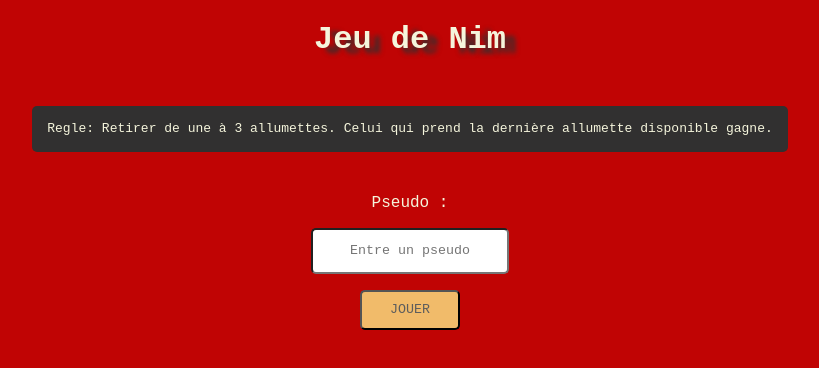
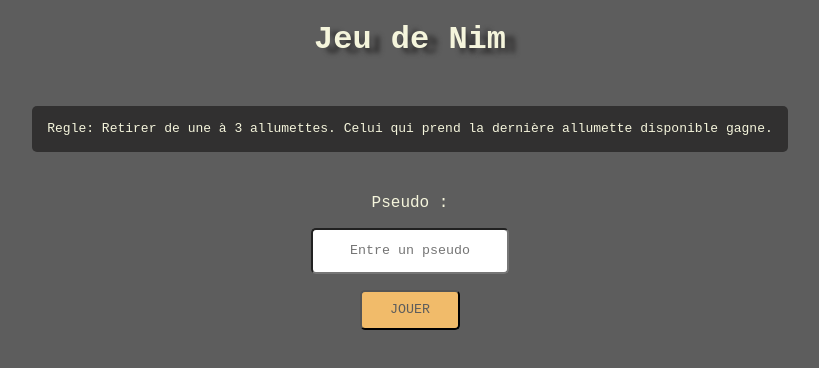
Before and after one commit to CelineViala/nim, a React (Create React App) app in the folder front-nim/: page / in a window 1280 px wide. Shown: the top 368 px of the page, without its empty margins (230-1049 px from the left). Built offline with nearby package versions, Linux system fonts and the light colour scheme; no server answers.

Commit message:
remove bgtest

```diff
--- a/front-nim/src/css/App.module.css
+++ b/front-nim/src/css/App.module.css
@@ -16,7 +16,7 @@
 }
 
 body{
-  background-color: rgb(192, 4, 4);
+  background-color: rgb(93,93,93);
 
 }
 .hidden{
```
